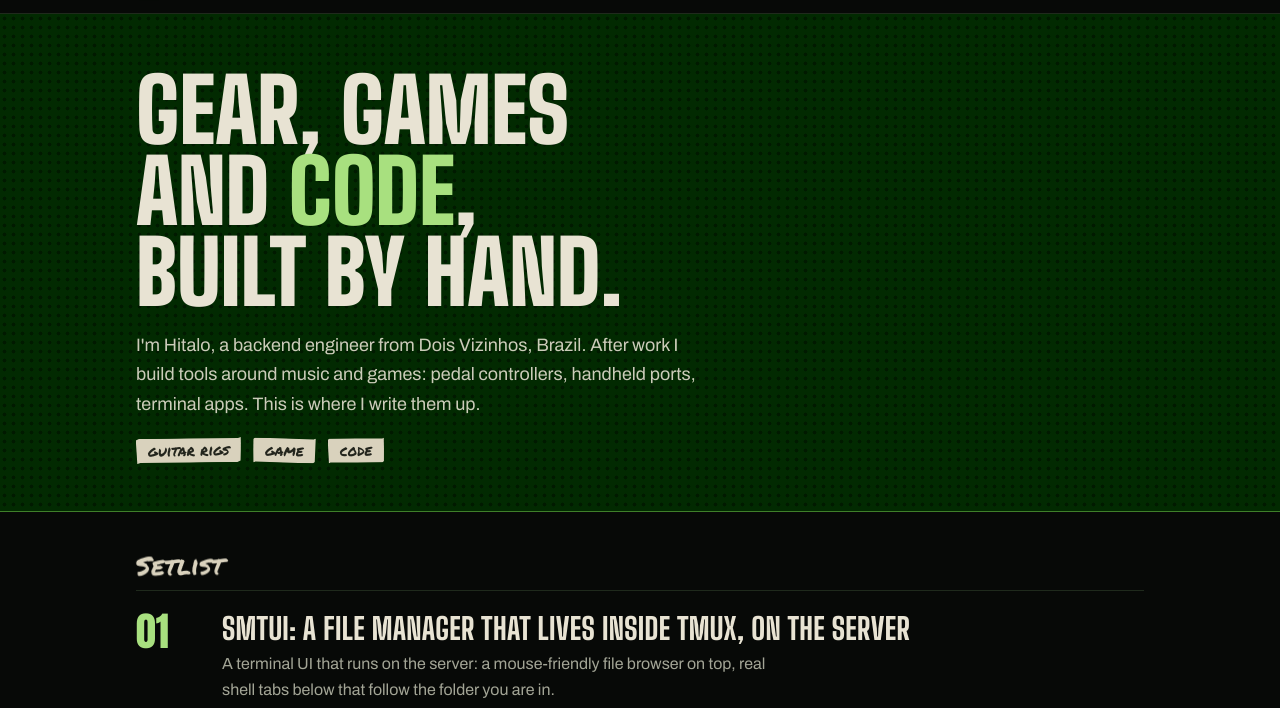
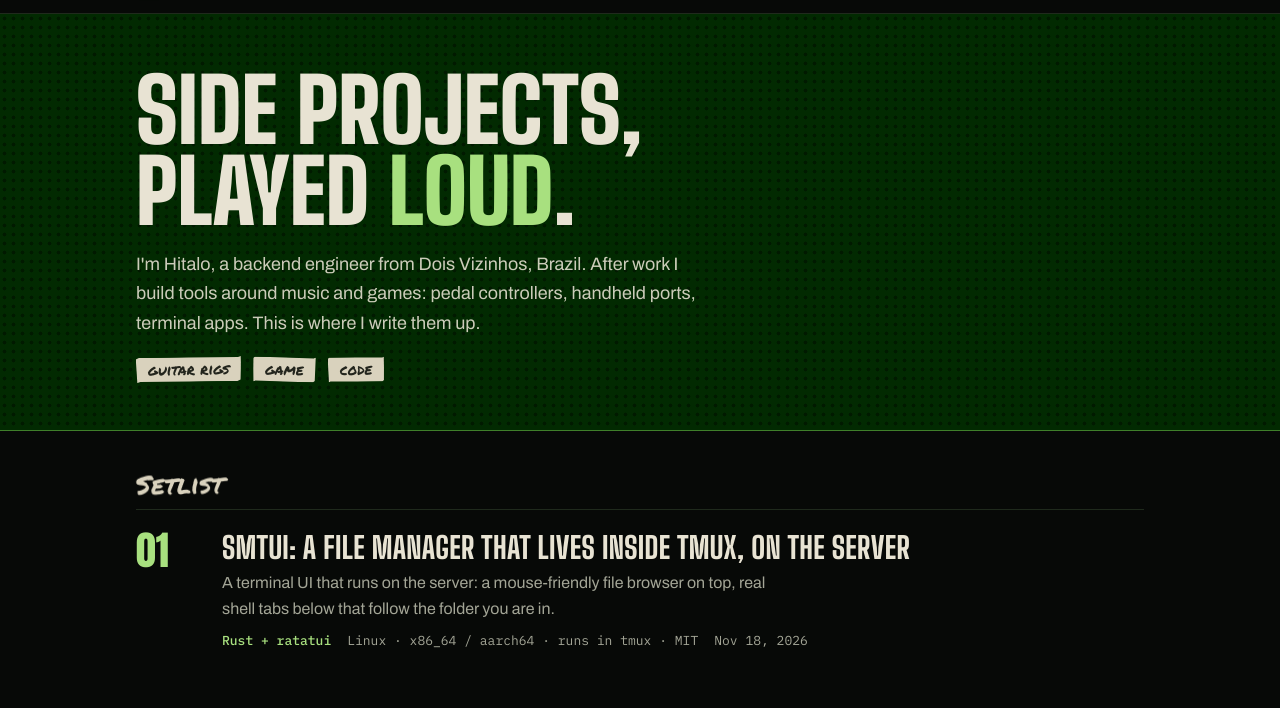
Before and after one commit to hitaloose/hitaloose.github.io, an Astro site: page / in a window 1280 px wide. Shown: the part 71-779 px from the top of the page. Built offline with nearby package versions, Linux system fonts and the light colour scheme; Astro itself is replaced by a stand-in of ours.

Commit message:
feat: new hero headline
Co-Authored-By: Claude Opus 5.5 <noreply@anthropic.com>

```diff
--- a/src/pages/index.astro
+++ b/src/pages/index.astro
@@ -8,7 +8,7 @@ const posts = await getPosts();
 <Base>
   <section class="hero grille">
     <div class="wrap inner">
-      <h1>Gear, games and <em>code</em>, built by hand.</h1>
+      <h1>Side projects, played <em>loud</em>.</h1>
       <p>I'm Hitalo, a backend engineer from Dois Vizinhos, Brazil. After work I build tools around music and games: pedal controllers, handheld ports, terminal apps. This is where I write them up.</p>
       <div class="tapes"><span class="tape">guitar rigs</span><span class="tape">game</span><span class="tape">code</span></div>
     </div>
```
